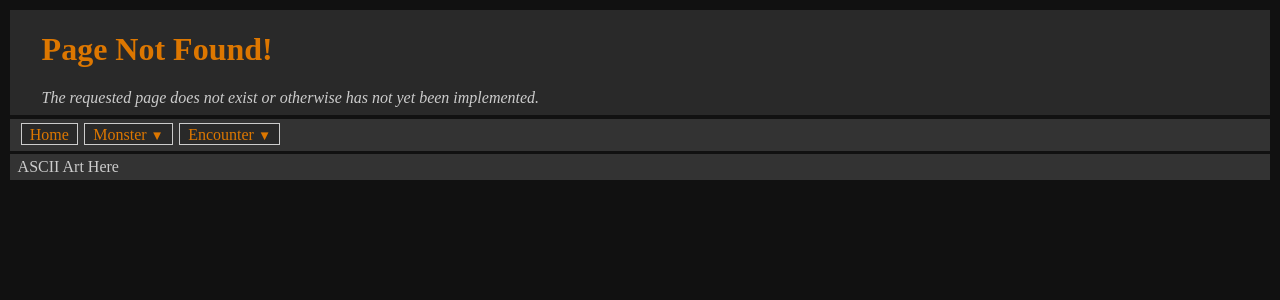
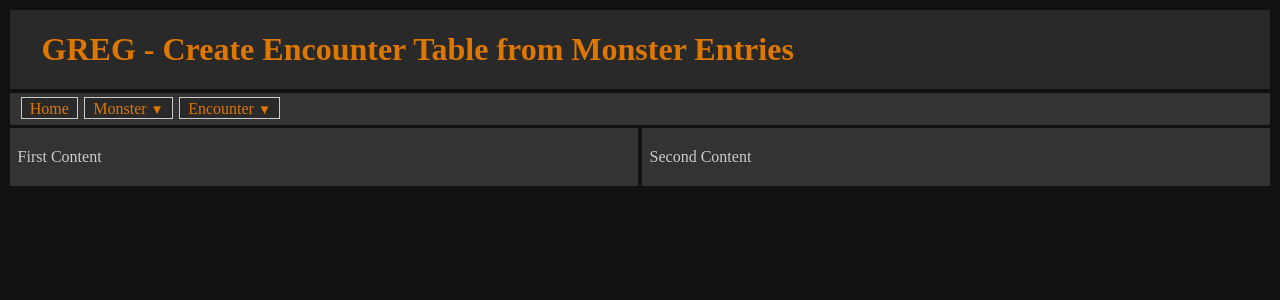
Before and after one commit to TaylorLearnsToCode/greg, an Angular app: page /encounter/create-from-monster in a window 1280 px wide. Before the commit this address had no page. Shown: the top 300 px of the page. Built offline with nearby package versions, Linux system fonts and the light colour scheme.

Commit message:
feat (encounter) Add Scaffolding

```diff
--- /dev/null
+++ b/src/app/encounter/create-from-monster/components/create-from-monster/create-from-monster.component.html
@@ -0,0 +1,10 @@
+<greg-page-template
+  headerText="GREG - Create Encounter Table from Monster Entries"
+>
+  <first-content>
+    <p>First Content</p>
+  </first-content>
+  <second-content>
+    <p>Second Content</p>
+  </second-content>
+</greg-page-template>
--- /dev/null
+++ b/src/app/encounter/create-from-monster/components/create-from-monster/create-from-monster.component.ts
@@ -0,0 +1,15 @@
+import { Component, OnInit } from '@angular/core';
+
+@Component({
+  selector: 'greg-create-from-monster',
+  templateUrl: './create-from-monster.component.html',
+  styleUrls: ['./create-from-monster.component.scss']
+})
+export class CreateFromMonsterComponent implements OnInit {
+
+  constructor() { }
+
+  ngOnInit(): void {
+  }
+
+}
--- /dev/null
+++ b/src/app/encounter/create-from-monster/create-from-monster.module.ts
@@ -0,0 +1,20 @@
+import { CommonModule } from '@angular/common';
+import { CUSTOM_ELEMENTS_SCHEMA, NgModule } from '@angular/core';
+import { RouterModule, Routes } from '@angular/router';
+import { SharedModule } from '@shared/shared.module';
+import { CreateFromMonsterComponent } from './components/create-from-monster/create-from-monster.component';
+
+const routes: Routes = [
+  {
+    path: '',
+    component: CreateFromMonsterComponent,
+  },
+];
+
+@NgModule({
+  declarations: [CreateFromMonsterComponent],
+  exports: [RouterModule],
+  imports: [CommonModule, RouterModule.forChild(routes), SharedModule],
+  schemas: [CUSTOM_ELEMENTS_SCHEMA],
+})
+export class CreateFromMonsterModule {}
--- a/src/app/shared/components/menu-bar/menu-bar.component.ts
+++ b/src/app/shared/components/menu-bar/menu-bar.component.ts
@@ -17,7 +17,7 @@ export class MenuBarComponent {
 
   /**
    * Component Constructor
-   * @param  {Router} privaterouter
+   * @param  {Router} router private
    */
   constructor(private router: Router) {}
 
--- a/src/app/shared/utilities/navigation-config/navigation-config.util.ts
+++ b/src/app/shared/utilities/navigation-config/navigation-config.util.ts
@@ -7,6 +7,13 @@ const createEncounterTable: LoadChildren = () =>
   import(
     '@encounter/create-encounter-table/create-encounter-table.module'
   ).then((m) => m.CreateEncounterTableModule);
+
+/** LoadChildren function to load the Create Encounter Table from Monsters module */
+/* istanbul ignore next */
+const createFromMonster: LoadChildren = () =>
+  import('@encounter/create-from-monster/create-from-monster.module').then(
+    (m) => m.CreateFromMonsterModule
+  );
 
 /** LoadChildren function to load the Encounter Not Found module */
 /* istanbul ignore next */
@@ -33,6 +40,7 @@ const monsterNotFound: LoadChildren = () =>
 export enum RouteLabels {
   'create-encounter-table' = 'Create Encounter Table',
   'create-encounter-table-deux' = 'Create Encounter Table Deux',
+  'create-from-monster' = 'Create from Monster',
   encounter = 'Encounter',
   'enter-monster' = 'Enter Monster',
   monster = 'Monster',
@@ -57,6 +65,10 @@ function buildEncounterRoute(): Route {
   encounterRoutes.push({
     path: 'create-encounter-table',
     loadChildren: createEncounterTable,
+  });
+  encounterRoutes.push({
+    path: 'create-from-monster',
+    loadChildren: createFromMonster,
   });
   encounterRoutes.push({
     path: '**',
```
Also changed, not shown: src/app/encounter/create-from-monster/components/create-from-monster/create-from-monster.component.scss (added), 1 other file (tests, documents, lock files or other folders).
